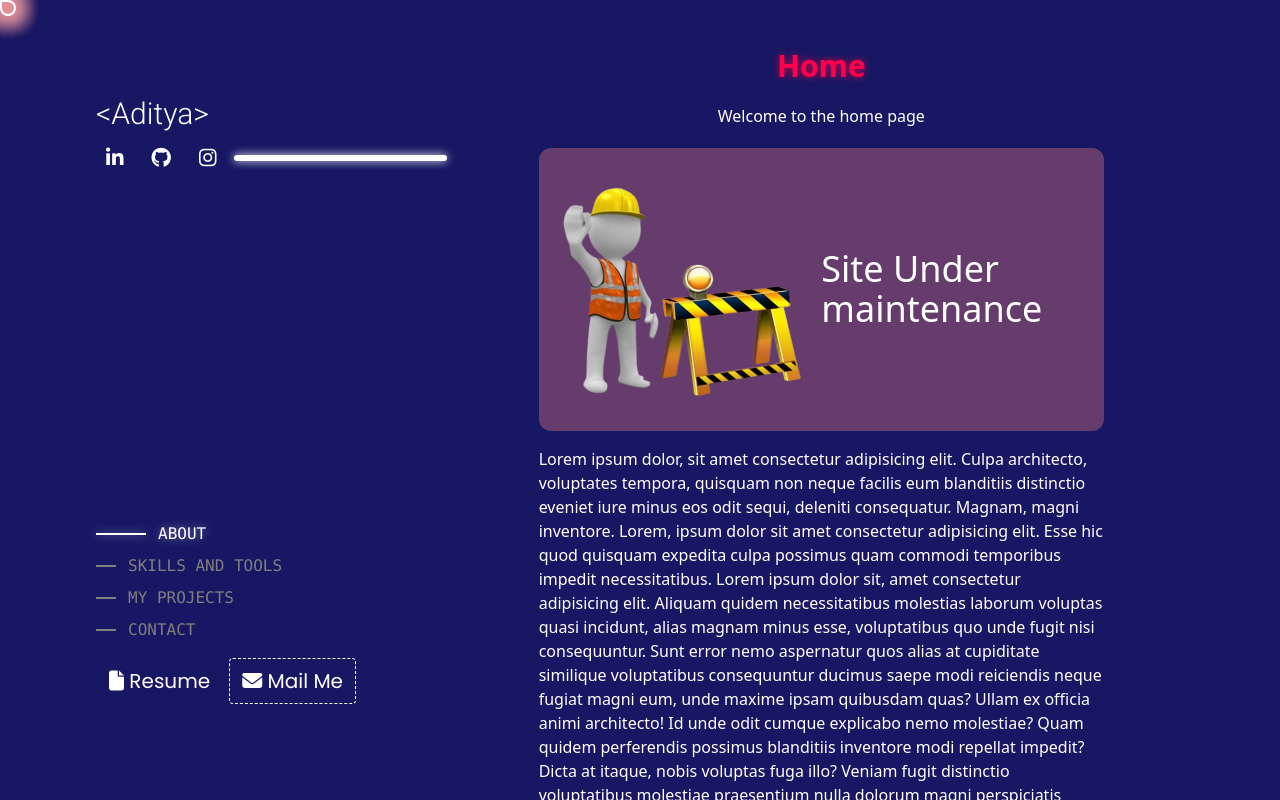
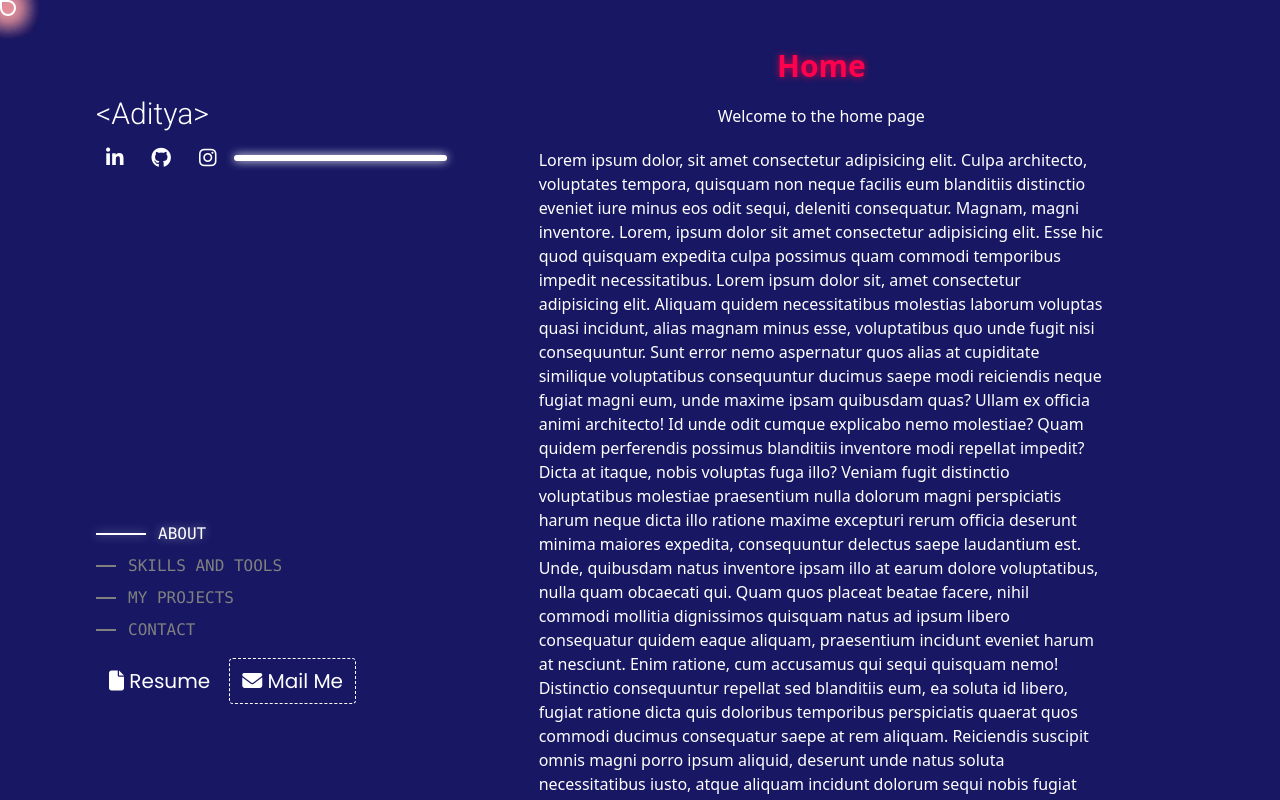
Before and after one commit to adityasriv2317/myPortfolio, a React (Vite) app: page / in a window 1280 px wide. Built offline with nearby package versions, Linux system fonts and the light colour scheme.

Commit message:
new branch

```diff
--- a/src/components/Home.jsx
+++ b/src/components/Home.jsx
@@ -23,10 +23,6 @@ const Home = () => {
           Home
         </h1>
         <p className="text-center my-5">Welcome to the home page</p>
-        <div className="flex flex-col md:flex-row text-2xl md:text-4xl bg-[rgba(220,119,119,0.4)] mb-4 rounded-xl items-center">
-          <img src={maintain} alt="maintain" className="w-1/2 h-auto" />
-          <h2>Site Under maintenance</h2>
-        </div>
         <About />
       </div>
     </div>
```
